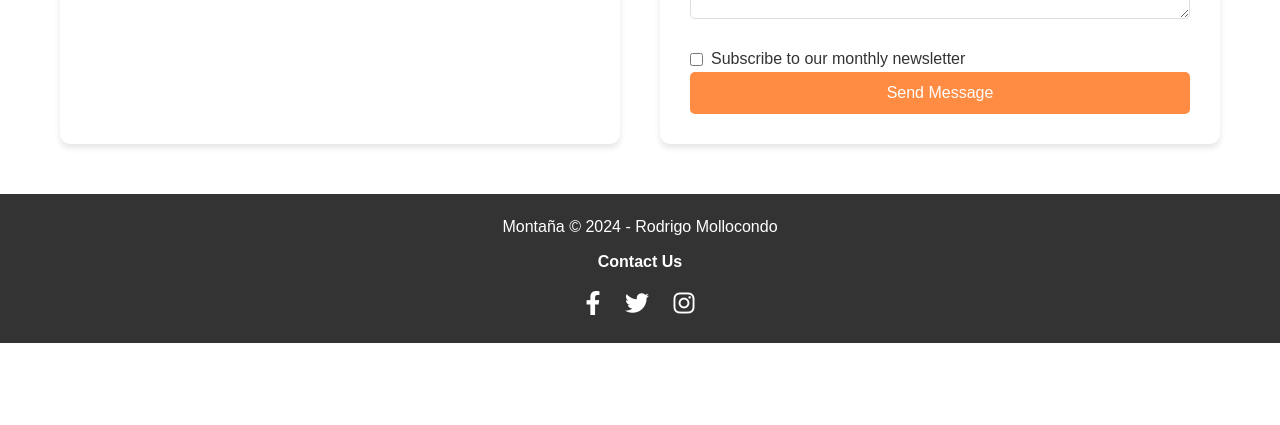
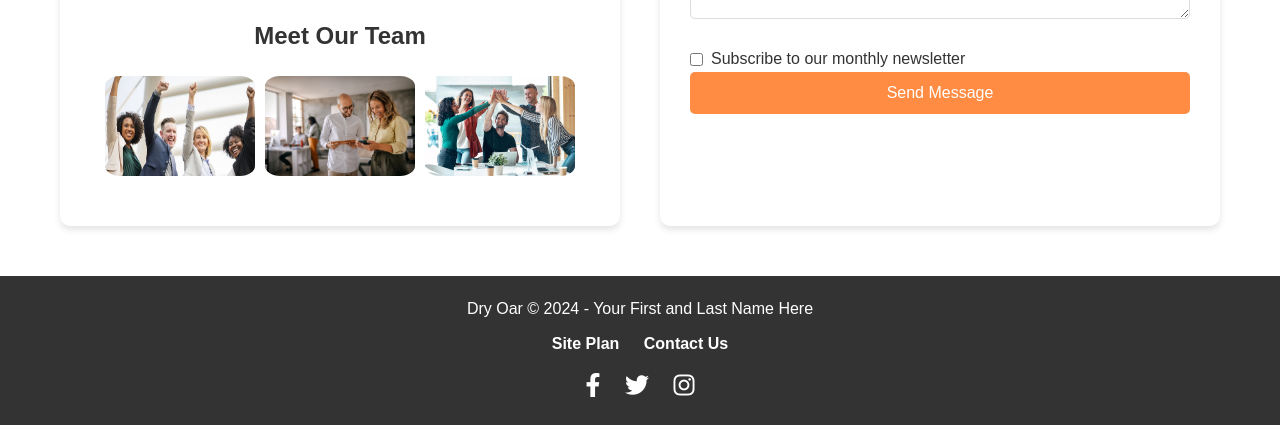
Before and after one commit to Rodrigomoll/WDD130, a plain HTML site: page wwr/contact.html in a window 1280 px wide. Shown: the part 1136-1561 px from the top of the page. Before the commit the page ends 1479 px from the top, so only its background shows below. Drawn offline with Linux system fonts and the light colour scheme.

Commit message:
last commit

```diff
--- a/wwr/contact.html
+++ b/wwr/contact.html
@@ -48,6 +48,20 @@
             <i class="fas fa-clock"></i>
             <p>Mon-Fri: 9:00 AM - 6:00 PM</p>
           </div>
+
+          <div class="map-container">
+            <iframe src="https://www.google.com/maps/embed?pb=!1m18!1m12!1m3!1d12345.67890!2d-3.7037902!3d40.4167754!2m3!1f0!2f0!3f0!3m2!1i1024!2i768!4f13.1!3m3!1m2!1s0x0%3A0x0!2zNDDCsDI1JzAwLjQiTiAzwrA0MicxMy42Ilc!5e0!3m2!1ses!2ses!4v1635959876543!5m2!1ses!2ses"></iframe>
+          </div>
+
+          <div class="employee-images">
+            <h3>Meet Our Team</h3>
+            <div class="image-grid">
+              <img src="./images/employee1.jpg" alt="Employee 1" class="employee-image">
+              <img src="./images/employee2.jpg" alt="Employee 2" class="employee-image">
+              <img src="./images/employee3.jpg" alt="Employee 3" class="employee-image">
+            </div>
+          </div>
+
         </div>
 
         <form class="contact-form">
@@ -96,8 +110,9 @@
     </div>
 
     <footer>
-      <p>Montaña © 2024 - Rodrigo Mollocondo</p>
+      <p>Dry Oar © 2024 - Your First and Last Name Here</p>
       <nav>
+        <a href="#">Site Plan</a>
         <a href="#">Contact Us</a>
       </nav>
       <div class="social">
--- a/wwr/styles/rafting.css
+++ b/wwr/styles/rafting.css
@@ -370,6 +370,23 @@
     border: none;
   }
 
+  .employee-images {
+    text-align: center;
+    margin: 20px 0;
+  }
+
+  .image-grid {
+    display: flex;
+    justify-content: center;
+    gap: 10px;
+  }
+
+  .employee-image {
+    width: 150px;
+    height: auto;
+    border-radius: 10%;
+  }
+
   .contact-form {
     background: white;
     padding: 30px;
```
Also changed, not shown: wwr/images/employee1.jpg (added), wwr/images/employee2.jpg (added), wwr/images/employee3.jpg (added).
